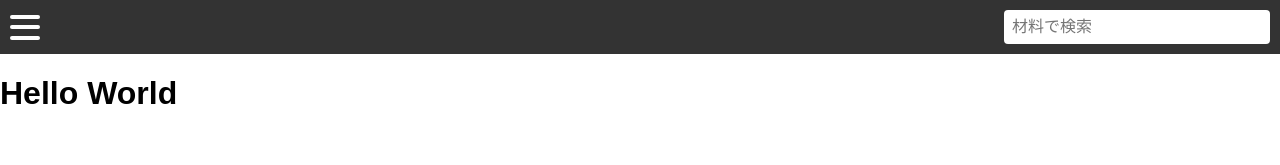
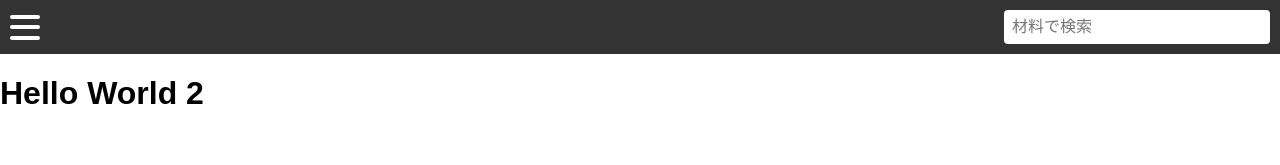
Before and after one commit to CC-Charmander/frontend, a React (Vite) app: page / in a window 1280 px wide. Shown: the top 165 px of the page. Built offline with nearby package versions, Linux system fonts and the light colour scheme.

Commit message:
hello world2 in Local

```diff
--- a/src/App.jsx
+++ b/src/App.jsx
@@ -20,7 +20,7 @@ function App() {
         </div>
       </header>
       <div>
-        <h1>Hello World</h1>
+        <h1>Hello World 2</h1>
       </div>
     </>
   )
```
